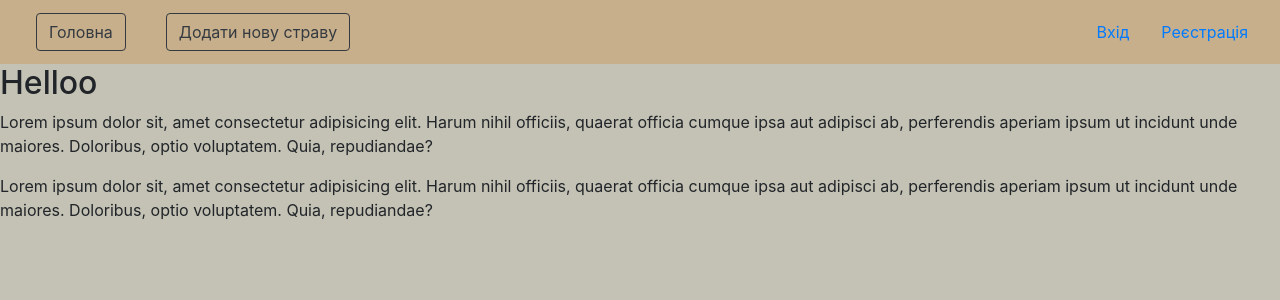
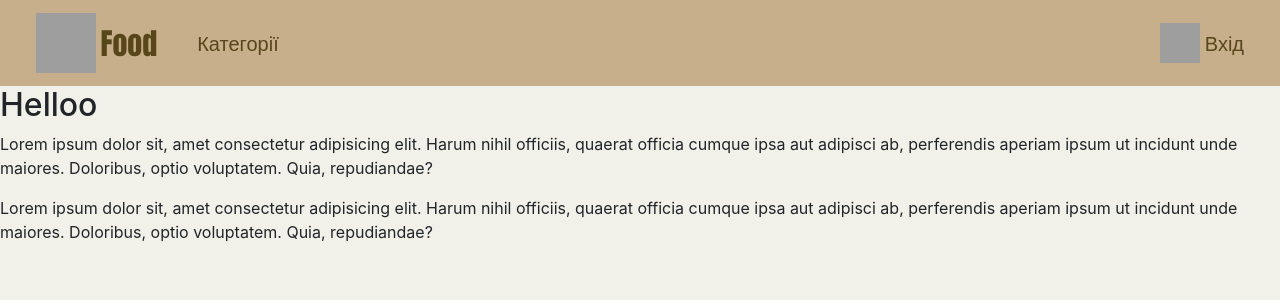
Before and after one commit to OksanaBukartyk/food_site, a Django app: template main/templates/main/index.html in a window 1280 px wide. Shown: the top 300 px of the page. Run offline with Django 3.2, Linux system fonts and the light colour scheme; the template is opened without the code that fills it, so the values that code supplies are empty; some libraries are stand-ins or nearby versions; grey boxes are pictures that could not be loaded.

Commit message:
edit navbar

```diff
--- /dev/null
+++ b/main/static/main/css/style.css
@@ -0,0 +1,62 @@
+body {
+    margin: 0;
+    padding: 0;
+    background-color: rgb(241, 240, 233);
+}
+
+
+/* родитель */
+.navbar {
+    background-color: rgb(199, 175, 139);
+    width: 100vw;
+
+}
+
+/* flex-контейнер */
+.navbar-left-list,
+.navbar-right-list {
+    display: flex;
+    list-style-type: none;
+    padding: 0;
+    margin: 0;
+    align-items: center;
+    justify-content: center;
+}
+
+.navbar-left-list {
+    justify-content: start;
+
+}
+
+.navbar-right-list {
+    justify-content: end;
+}
+
+/* flex-элемент */
+.navbar-element {
+    padding: 5px;
+    margin: 0 15px;
+
+}
+
+.navbar-btn,
+.logo-btn {
+    vertical-align: middle;
+    font-size: 20px;
+    font-weight: 500;
+    font-family: Impact, Haettenschweiler, 'Arial Narrow Bold', sans-serif;
+    color: rgb(88, 70, 27);
+}
+
+.navbar-btn {
+    font-size: 20px;
+}
+
+.logo-btn {
+    font-size: 30px;
+}
+
+/* mouse over link */
+.navbar-element a:hover {
+    color: rgb(47, 37, 18);
+}
--- a/main/static/main/style.css
+++ /dev/null
@@ -1,37 +0,0 @@
-body {
-    margin: 0;
-    padding: 0;
-    background-color: rgb(196, 194, 180);
-}
-
-
-/* родитель */
-.navbar {
-    background-color: rgb(199, 175, 139);
-    width: 100vw;
-
-}
-
-/* flex-контейнер */
-.navbar-left-list, .navbar-right-list {
-    display: flex;
-    list-style-type: none;
-    padding: 0;
-    margin: 0;
-}
-.navbar-left-list{
-    justify-content: start;
-}
-
-.navbar-right-list{
-    justify-content: end;
-}
-
-/* flex-элемент */
-.navbar-element {
-    padding: 5px ;
-    margin: 0 15px;
-
-}
-
-/* контент */
--- a/main/templates/main/base.html
+++ b/main/templates/main/base.html
@@ -8,31 +8,50 @@
     <title>Document</title>
     <link rel="stylesheet" href="https://maxcdn.bootstrapcdn.com/bootstrap/4.0.0/css/bootstrap.min.css"
         integrity="sha384-Gn5384xqQ1aoWXA+058RXPxPg6fy4IWvTNh0E263XmFcJlSAwiGgFAW/dAiS6JXm" crossorigin="anonymous">
-    <link rel="stylesheet" type="text/css" href="{% static 'main/style.css' %}">
+    <link rel="stylesheet" type="text/css" href="{% static 'main/css/style.css' %}">
 </head>
 
 <body>
     <div class="navbar">
         <ul class="navbar-left-list">
             <li class="navbar-element">
-                <a href="{% url 'index' %}" class="btn btn-outline-dark" role="button" aria-pressed="true">Головна</a>
+                <img width="60" height="60" src="https://img.icons8.com/external-flatart-icons-lineal-color-flatarticons/64/external-food-kitchen-flatart-icons-lineal-color-flatarticons.png" alt="external-food-kitchen-flatart-icons-lineal-color-flatarticons"/>
+                <a href="{% url 'index' %}" class="logo-btn" aria-pressed="true">Food</a>
             </li>
             <li class="navbar-element">
-                <a href="{% url 'add_dish' %}" class="btn btn-outline-dark" role="button" aria-pressed="true">Додати нову страву</a>
+                <a href="{% url 'index' %}" class="navbar-btn" role="button" aria-pressed="true">Категорії</a>
             </li>
+            {% if user.is_authenticated %}
+            <li class="navbar-element">
+                <a href="{% url 'add_dish' %}" class="navbar-btn" role="button" aria-pressed="true">Додати нову страву</a>
+            </li>
+            <li class="navbar-element">
+                <a href="{% url 'index' %}" class="navbar-btn" role="button" aria-pressed="true">Улюблені страви</a>
+            </li>
+            {% endif %}
         </ul>
         <ul class="navbar-right-list">
             {% if user.is_authenticated %}
-            <a class="nav-item nav-link" href="{% url 'profile' %}">Профіль</a>
-            <a class="nav-item nav-link" href="{% url 'logout' %}">Вихід</a>
+
+            <li class="navbar-element">
+                <img width="40" height="40" src="https://img.icons8.com/carbon-copy/100/user.png" alt="user"/> <a class="navbar-btn" href="{% url 'profile' %}">Профіль</a></li>
+            <li class="navbar-element"> <a class="navbar-btn" href="{% url 'logout' %}">Вихід</a></li>
+
+
             {% else %}
-            <a class="nav-item nav-link" href="{% url 'login' %}">Вхід</a>
-            <a class="nav-item nav-link" href="{% url 'register' %}">Реєстрація</a>
+            <li class="navbar-element">
+                 <img width="40" height="40" src="https://img.icons8.com/carbon-copy/100/user.png" alt="user"/>
+                <a class="navbar-btn" href="{% url 'login' %}">Вхід</a></li>
+
             {% endif %}
           </div>
         </ul>
     </div>
     {% block content %}{% endblock %}
+
+
+
+
 </body>
 
 </html>
```
Also changed, not shown: db.sqlite3, main/static/main/images/logo.jpg (added), main/static/main/images/logo.png (added).
